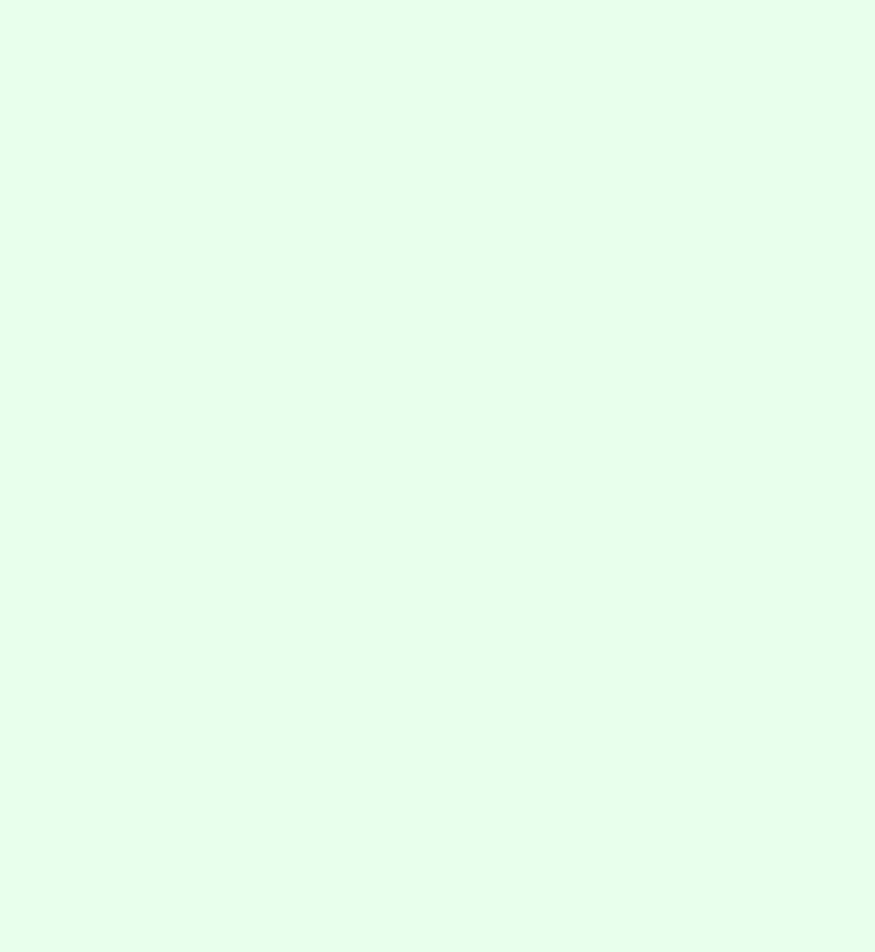
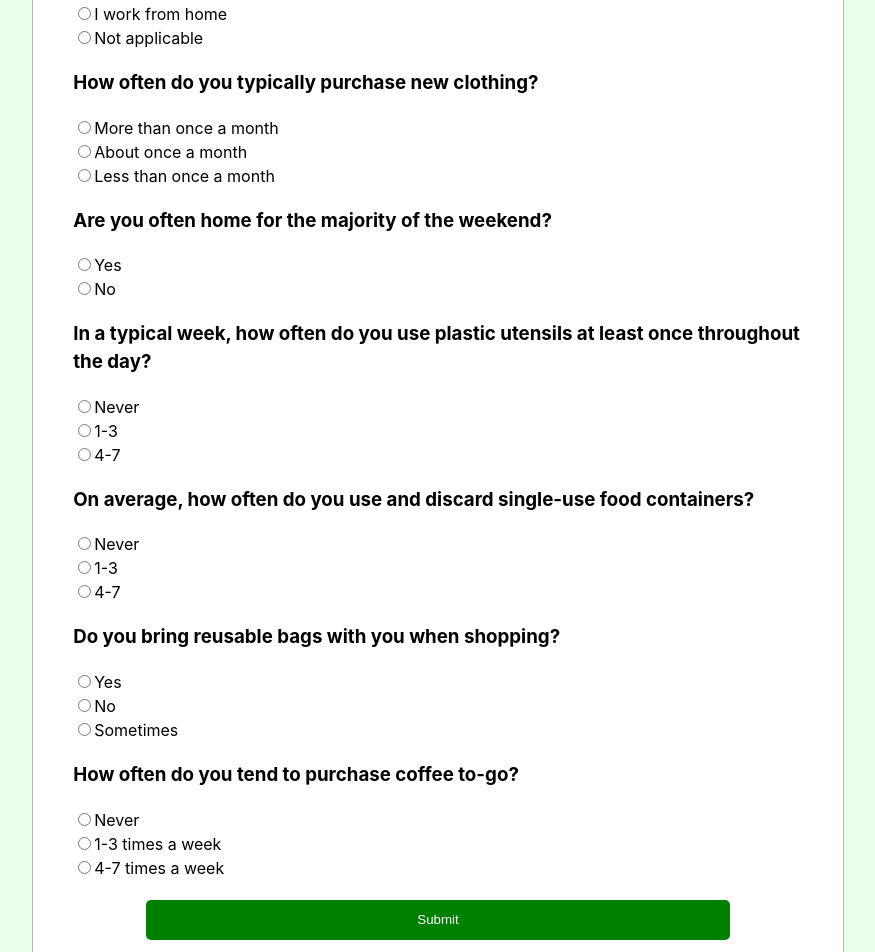
Before and after one commit to ErinF10/eco_habit_tracker, a React (Vite) app in the folder frontend/: page /routine-survey in a window 1280 px wide. Shown: the part 240-1192 px from the top of the page, without its empty margins (202-1077 px from the left). Before the commit the page ends 800 px from the top, so only its background shows below. Built offline with nearby package versions, Linux system fonts and the light colour scheme.

Commit message:
Created routine survey

```diff
--- a/frontend/src/pages/RoutineSurvey.jsx
+++ b/frontend/src/pages/RoutineSurvey.jsx
@@ -1,9 +1,130 @@
 import React from "react";
+import '../styles/routineSurvey.css'
 
 const RoutineSurvey = () => {
     return (
         <div className="routine-survey">
-            test
+            <form className="routine-survey-form">
+                <div className="survey-header-container">
+                    <h2>Sustainability Survey</h2>
+                </div>
+
+                <div class="question">
+                    <h3>What best describes your commute to work?</h3>
+                    <div>
+                    <input type="radio" id="commute-drive-alone" name="commute" value="drive-alone"/>
+                    <label for="commute-drive-alone">I drive alone</label>
+                    </div>
+                    <div>
+                    <input type="radio" id="commute-alt-transport" name="commute" value="alt-transport"/>
+                    <label for="commute-alt-transport">I use alternative transportation (carpool, public transit, bike, walk)</label>
+                    </div>
+                    <div>
+                    <input type="radio" id="commute-work-from-home" name="commute" value="work-from-home"/>
+                    <label for="commute-work-from-home">I work from home</label>
+                    </div>
+                    <div>
+                    <input type="radio" id="commute-not-applicable" name="commute" value="not-applicable"/>
+                    <label for="commute-not-applicable">Not applicable</label>
+                    </div>
+                </div>
+
+                <div class="question">
+                    <h3>How often do you typically purchase new clothing?</h3>
+                    <div>
+                    <input type="radio" id="clothing-more-monthly" name="clothing" value="more-monthly"/>
+                    <label for="clothing-more-monthly">More than once a month</label>
+                    </div>
+                    <div>
+                    <input type="radio" id="clothing-monthly" name="clothing" value="monthly"/>
+                    <label for="clothing-monthly">About once a month</label>
+                    </div>
+                    <div>
+                    <input type="radio" id="clothing-less-monthly" name="clothing" value="less-monthly"/>
+                    <label for="clothing-less-monthly">Less than once a month</label>
+                    </div>
+                </div>
+
+                <div class="question">
+                    <h3>Are you often home for the majority of the weekend?</h3>
+                    <div>
+                    <input type="radio" id="weekend-home" name="weekend" value="yes"/>
+                    <label for="weekend-home">Yes</label>
+                    </div>
+                    <div>
+                    <input type="radio" id="weekend-not-home" name="weekend" value="no"/>
+                    <label for="weekend-not-home">No</label>
+                    </div>
+                </div>
+
+                <div class="question">
+                    <h3>In a typical week, how often do you use plastic utensils at least once throughout the day?</h3>
+                    <div>
+                    <input type="radio" id="plastic-utensils-never" name="plastic-utensils" value="never"/>
+                    <label for="plastic-utensils-never">Never</label>
+                    </div>
+                    <div>
+                    <input type="radio" id="plastic-utensils-1-3" name="plastic-utensils" value="1-3"/>
+                    <label for="plastic-utensils-1-3">1-3</label>
+                    </div>
+                    <div>
+                    <input type="radio" id="plastic-utensils-4-7" name="plastic-utensils" value="4-7"/>
+                    <label for="plastic-utensils-4-7">4-7</label>
+                    </div>
+                </div>
+
+                <div class="question">
+                    <h3>On average, how often do you use and discard single-use food containers?</h3>
+                    <div>
+                    <input type="radio" id="disposable-containers-never" name="disposable-containers" value="never"/>
+                    <label for="disposable-containers-never">Never</label>
+                    </div>
+                    <div>
+                    <input type="radio" id="disposable-containers-1-3" name="disposable-containers" value="1-3"/>
+                    <label for="disposable-containers-1-3">1-3</label>
+                    </div>
+                    <div>
+                    <input type="radio" id="disposable-containers-4-7" name="disposable-containers" value="4-7"/>
+                    <label for="disposable-containers-4-7">4-7</label>
+                    </div>
+                </div>
+
+                <div class="question">
+                    <h3>Do you bring reusable bags with you when shopping?</h3>
+                    <div>
+                    <input type="radio" id="reusable-bags-yes" name="reusable-bags" value="yes"/>
+                    <label for="reusable-bags-yes">Yes</label>
+                    </div>
+                    <div>
+                    <input type="radio" id="reusable-bags-no" name="reusable-bags" value="no"/>
+                    <label for="reusable-bags-no">No</label>
+                    </div>
+                    <div>
+                    <input type="radio" id="reusable-bags-sometimes" name="reusable-bags" value="sometimes"/>
+                    <label for="reusable-bags-sometimes">Sometimes</label>
+                    </div>
+                </div>
+
+                <div class="question">
+                    <h3>How often do you tend to purchase coffee to-go?</h3>
+                    <div>
+                    <input type="radio" id="coffee-to-go-never" name="coffee-to-go" value="never"/>
+                    <label for="coffee-to-go-never">Never</label>
+                    </div>
+                    <div>
+                    <input type="radio" id="coffee-to-go-1-3" name="coffee-to-go" value="1-3"/>
+                    <label for="coffee-to-go-1-3">1-3 times a week</label>
+                    </div>
+                    <div>
+                    <input type="radio" id="coffee-to-go-4-7" name="coffee-to-go" value="4-7"/>
+                    <label for="coffee-to-go-4-7">4-7 times a week</label>
+                    </div>
+                </div>
+
+                <div className="button-container">
+                  <button className='submit' type="submit">Submit</button>
+                </div>
+            </form>
         </div>
     )
 }
--- a/frontend/src/styles/routineSurvey.css
+++ b/frontend/src/styles/routineSurvey.css
@@ -0,0 +1,42 @@
+.routine-survey {
+    display: flex;
+    justify-content: center;
+}
+
+.routine-survey-form {
+    background-color: white;
+    padding-inline: 40px;
+    padding-block: 20px;
+    width: 60%;
+    border-radius: 5px;
+    border: solid .8px rgb(184, 184, 184);
+}
+
+.survey-header-container {
+    display: flex;
+    justify-content: center;
+}
+
+h2 {
+    color: green;
+}
+
+.button-container {
+    padding-top: 20px;
+    display: flex;
+    justify-content: center;
+}
+
+.submit {
+    background-color: green;
+    border-radius: 5px;
+    color: white;
+    border-style: none;
+    width: 80%;
+    height: 40px;
+    transition: background-color 100ms ease-in-out;
+}
+
+.submit:hover {
+    background-color: rgb(26, 172, 26);
+}
```
